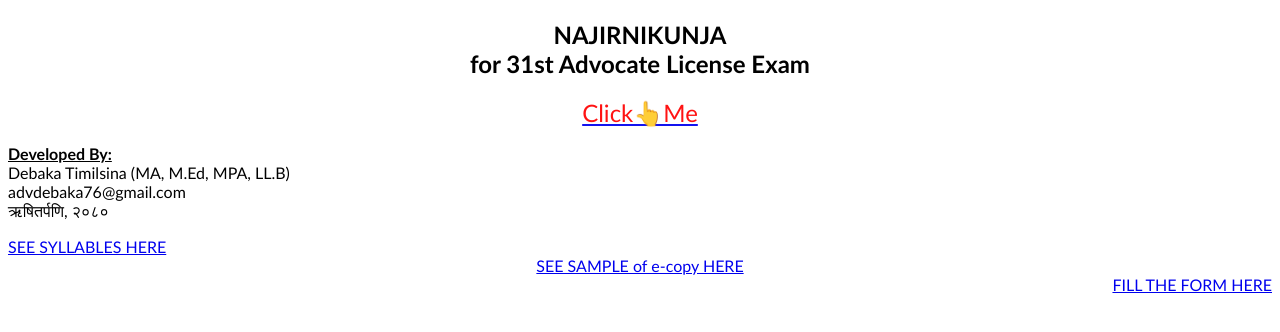
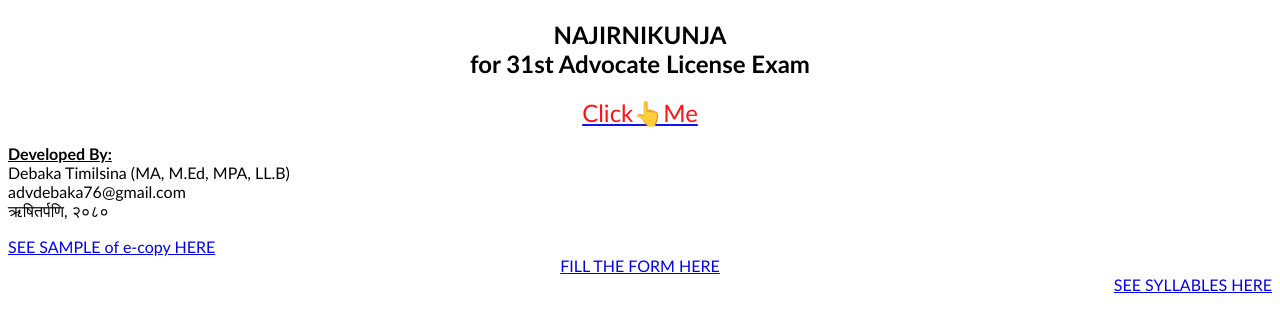
Before and after one commit to debakatimilsina/najirnikunjafor31barexam, a plain HTML site: page index.html in a window 1280 px wide. Drawn offline with Linux system fonts and the light colour scheme.

Commit message:
Update index.html

```diff
--- a/index.html
+++ b/index.html
@@ -225,10 +225,10 @@
         <p id="developedby"><u><b>Developed By:</b></u><br>Debaka Timilsina (MA, M.Ed, MPA, LL.B)<br>
          advdebaka76@gmail.com <br>ऋषितर्पणि, २०८०
         </p>
-                 <a href="https://debakatimilsina.github.io/syllablesforbarexam.git.io/" target="_blank">SEE SYLLABLES HERE</a>
-           <div style="text-align: center;"> <a  href="https://drive.google.com/file/d/1C9jcDgAjM_iZfgSzCL7J7FZGmDj_hW3Q/view?usp=drive_link" target="_blank" id="center">SEE SAMPLE of e-copy HERE</a></div>
+                 <a href="https://drive.google.com/file/d/1C9jcDgAjM_iZfgSzCL7J7FZGmDj_hW3Q/view?usp=drive_link" target="_blank">SEE SAMPLE of e-copy HERE </a>
+           <div style="text-align: center;"> <a  href="https://docs.google.com/forms/d/e/1FAIpQLSeLUF5SPh0atdU3e346OOutidLi4_vLf4rI9NAMGYAp0iZkdQ/viewform?usp=pp_url" target="_blank" id="center">FILL THE FORM HERE </a></div>
            <div style="text-align: right;">
-            <a href="https://docs.google.com/forms/d/e/1FAIpQLSeLUF5SPh0atdU3e346OOutidLi4_vLf4rI9NAMGYAp0iZkdQ/viewform?usp=pp_url" target="_blank" id="right">FILL THE FORM HERE</a></div>
+            <a href="https://debakatimilsina.github.io/syllablesforbarexam.git.io/" target="_blank" id="right">SEE SYLLABLES HERE</a></div>
 
   </footer>
 </body>
```
